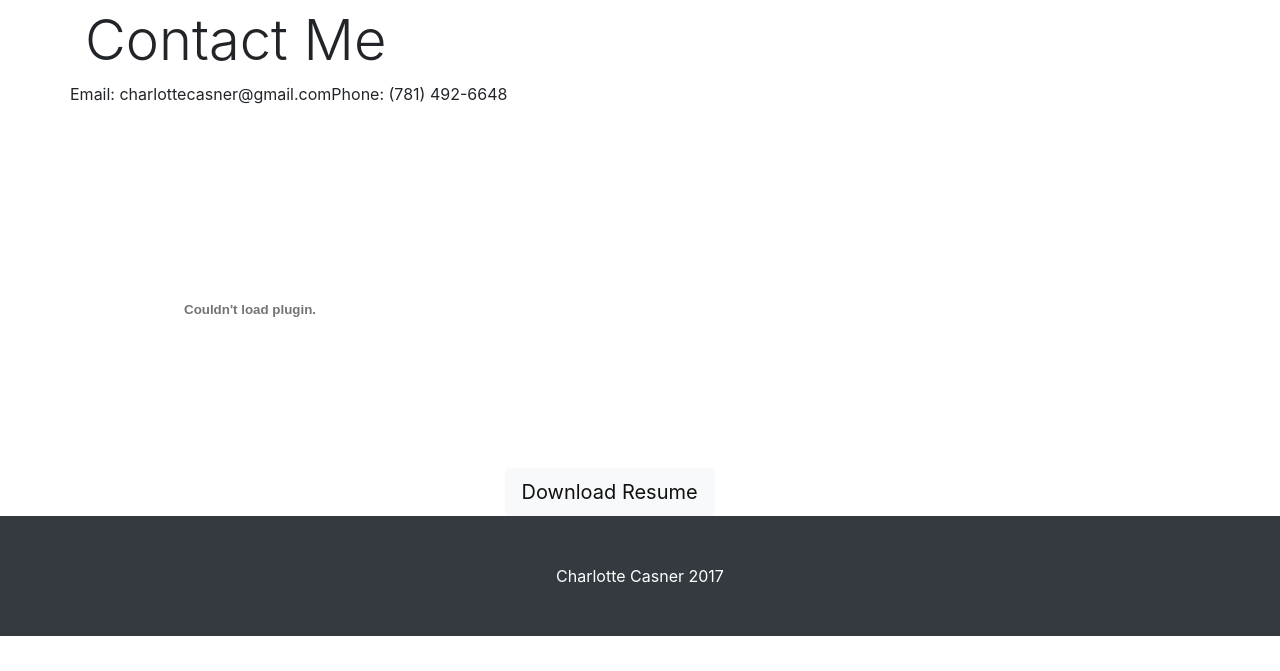
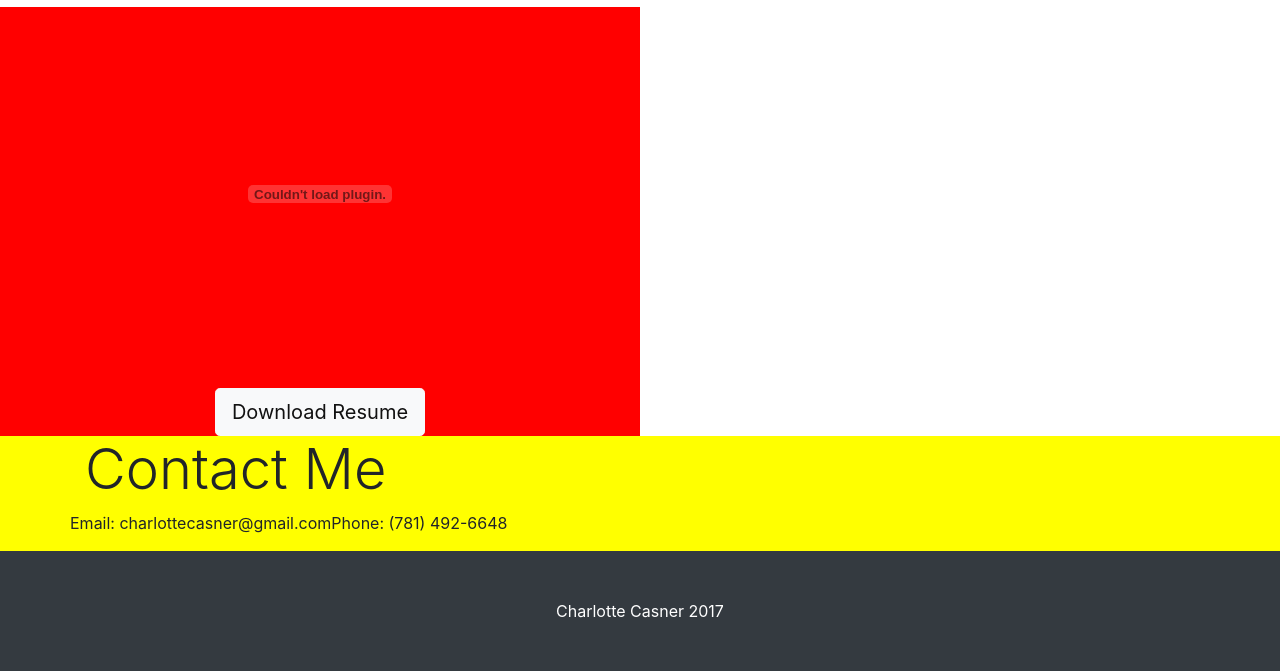
Before and after one commit to ccasner/ccasner.github.io, a plain HTML site: page index.html in a window 1280 px wide. Shown: the part 2691-3362 px from the top of the page. Before the commit the page ends 3327 px from the top, so only its background shows below. Drawn offline with nearby package versions, Linux system fonts and the light colour scheme.

Commit message:
Attempt to change background color

```diff
--- a/css/one-page-wonder.css
+++ b/css/one-page-wonder.css
@@ -43,3 +43,11 @@ header.masthead>.overlay {
 .skills {
   background-color: lighten(#000000, 75%);
 }
+.resume {
+  text-align: center;
+  width: 50%;
+  background-color: red;
+}
+.contact {
+  background-color: yellow;
+}
--- a/index.html
+++ b/index.html
@@ -194,6 +194,12 @@
           </div>
         </div>
     </section>
+
+    <section class="resume">
+      <embed src="img/Resume_Nov_2017.pdf" width="500" height="375" type='application/pdf'>
+      <a href="https://github.com/ccasner/full-stack-application/files/1472004/Resume_Nov_2017.pdf" download="https://github.com/ccasner/full-stack-application/files/1472004/Resume_Nov_2017.pdf" class="btn btn-lg btn-light">Download Resume</a>
+</section>
+
 <section class="contact">
   <div class="container">
     <h2 class="display-4">Contact Me</h2>
@@ -205,11 +211,6 @@
       <br>
     </div>
   </div>
-    </section>
-
-    <section class="resume">
-      <embed src="img/Resume_Nov_2017.pdf" width="500" height="375" type='application/pdf'>
-      <a href="https://github.com/ccasner/full-stack-application/files/1472004/Resume_Nov_2017.pdf" download="https://github.com/ccasner/full-stack-application/files/1472004/Resume_Nov_2017.pdf" class="btn btn-lg btn-light">Download Resume</a>
 </section>
     <!-- Footer -->
     <footer class="py-5 bg-dark">
```
Lines whose indentation alone changed are shown as unchanged.
